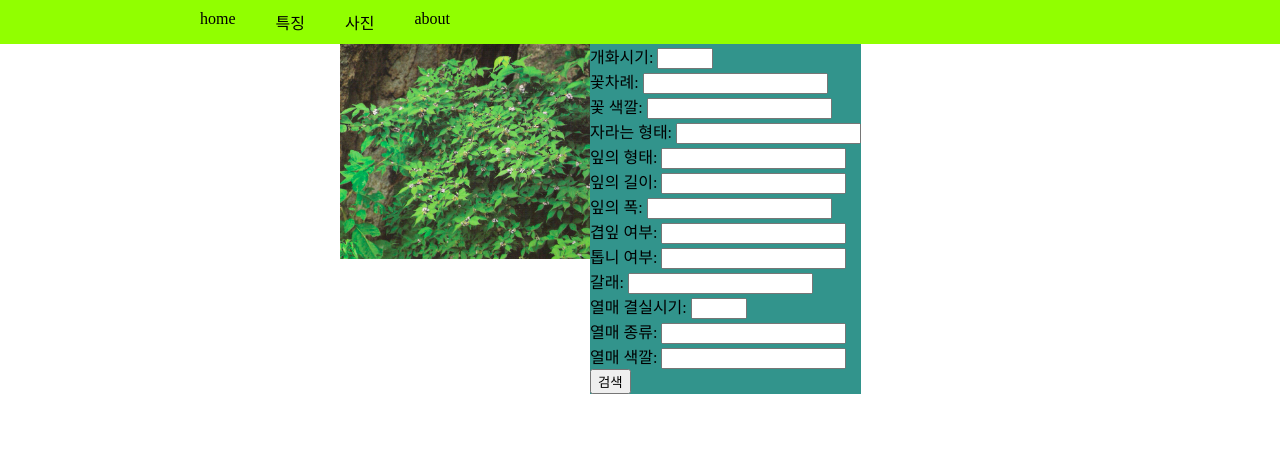
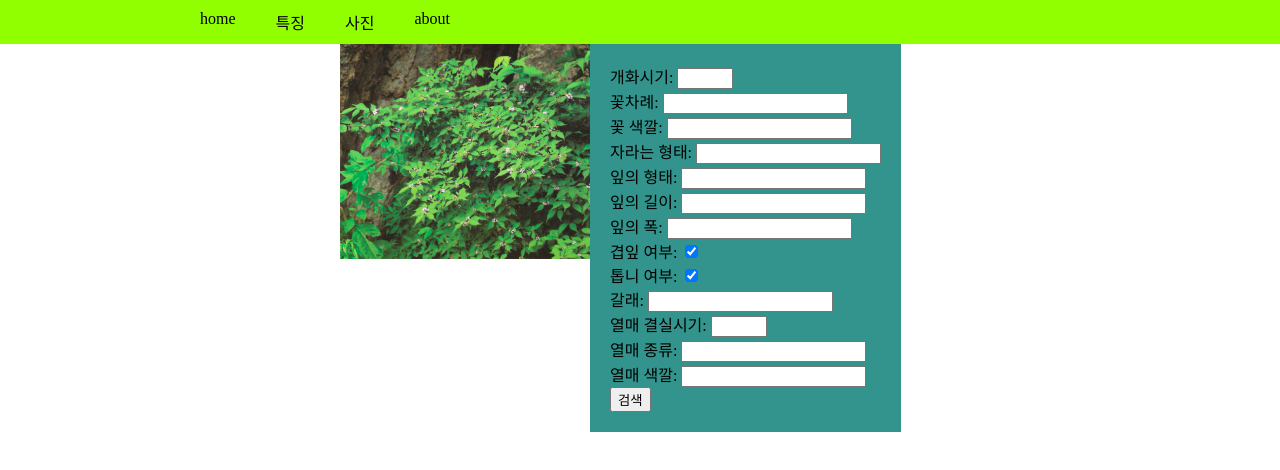
Before and after one commit to ymk0224/koreantree.github.io, a plain HTML site: page test.html in a window 1280 px wide. Drawn offline with Linux system fonts and the light colour scheme.

Commit message:
update profile

```diff
--- a/test.html
+++ b/test.html
@@ -36,7 +36,7 @@
             <div>
                 <img src="picture.png" width="250px">
                 </div>
-        <div style="background-color: rgb(50, 148, 140);">
+        <div style="background-color: rgb(50, 148, 140); padding: 20px;">
 
                     <form action="r_test.php" method="POST">
                         <label>개화시기:</label>
@@ -54,9 +54,9 @@
                         <label>잎의 폭:</label>
                         <input name="x7" type="text"><br>
                         <label>겹잎 여부:</label>
-                        <input name="x8" type="text"><br>
+                        <input name="x8" type="checkbox" checked="true"><br>
                         <label>톱니 여부:</label>
-                        <input name="x9" type="text"><br>
+                        <input name="x9" type="checkbox" checked="true"><br>
                         <label>갈래:</label>
                         <input name="x10" type="text"><br>
                         <label>열매 결실시기:</label>
```
Also changed, not shown: form.html (+2 -2 lines).
